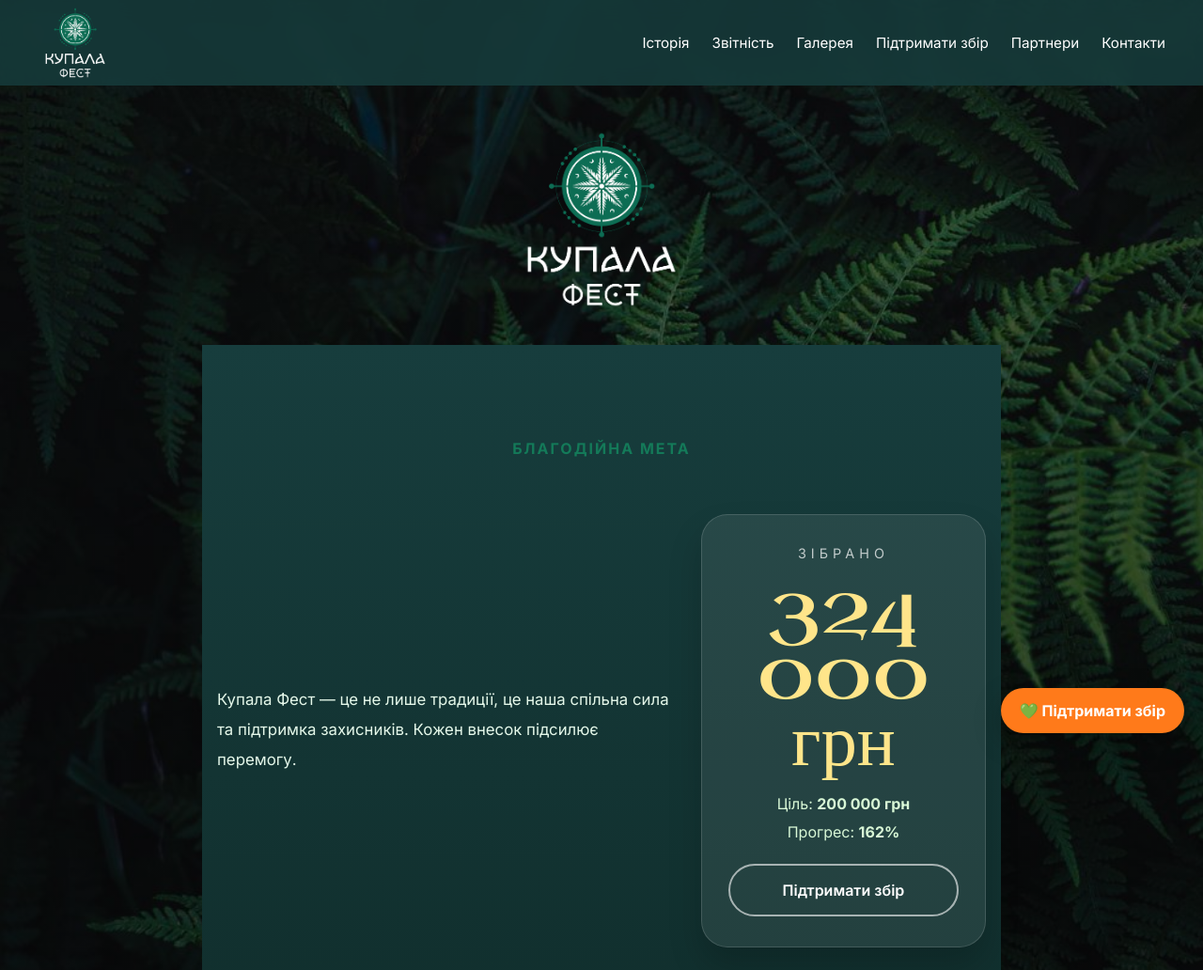
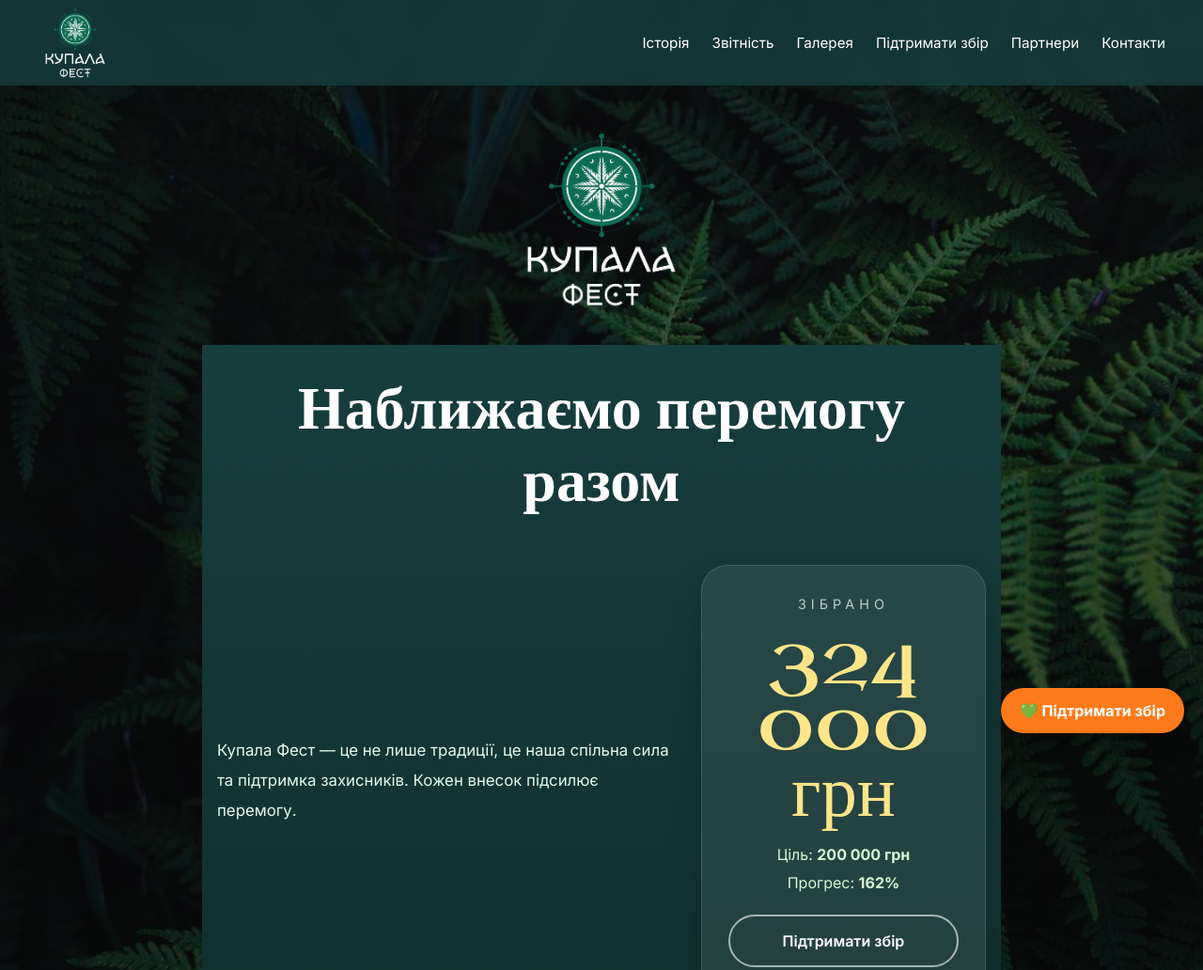
Before and after one commit to maKSiM89/kupala-fest, a website: page index.html in a window 1280 px wide. Shown: the top 1032 px of the page at 94% size. Drawn offline with nearby package versions, Linux system fonts and the light colour scheme.

```diff
--- a/css/styles.css
+++ b/css/styles.css
@@ -413,6 +413,7 @@ section {
 .charity-section {
   background: linear-gradient(180deg, #173d3d, #0f2b29);
   color: white;
+  padding-top: 30px;
 }
 
 .charity-section h2 {
--- a/index.html
+++ b/index.html
@@ -127,7 +127,7 @@
         <section id="charity" class="charity-section">
           <div class="container narrow">
             <div class="section-header center">
-              <span class="section-label">Благодійна мета</span>
+              <h2>Наближаємо перемогу разом</h2>
             </div>
 
             <div class="charity-panel">
```
